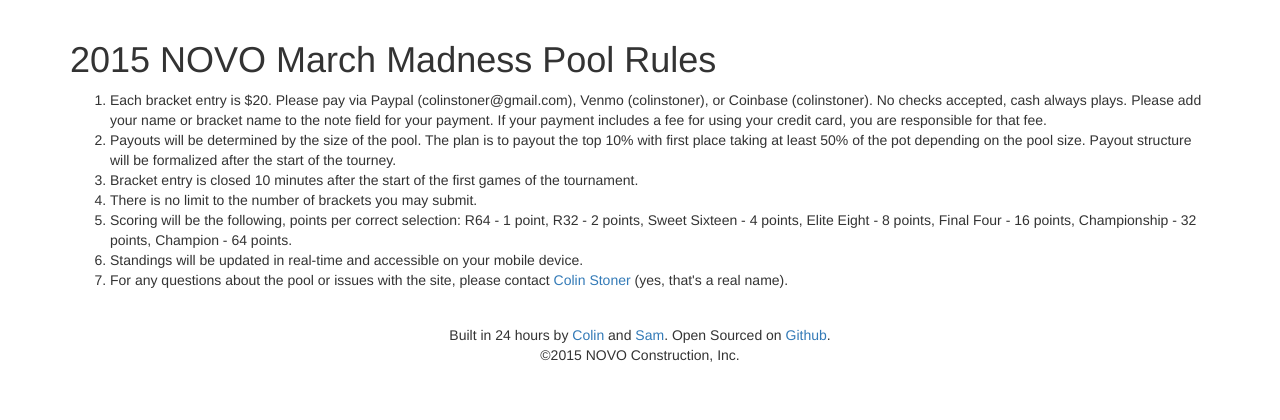
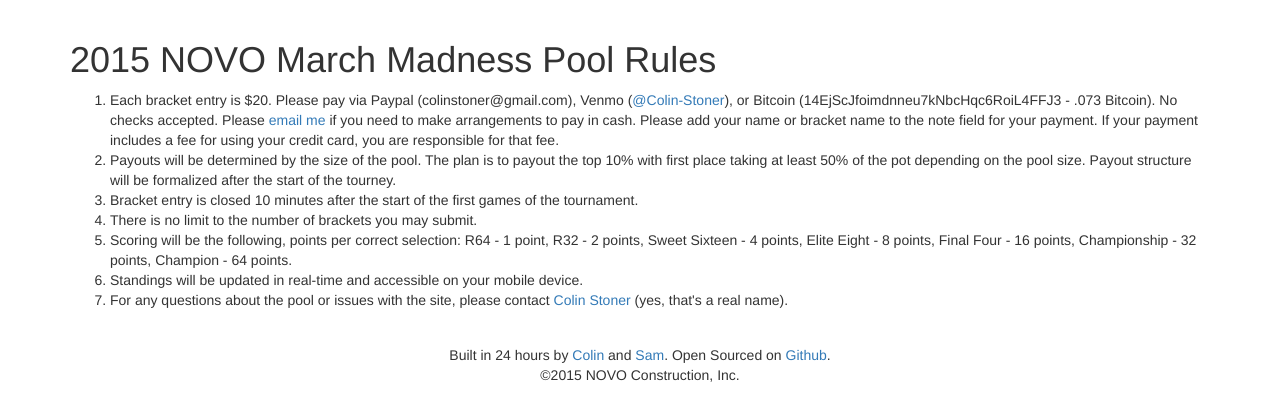
Before and after one commit to NOVO-Construction/django-march-madness, a Django app: template django-march-madness/templates/pages/rules.html in a window 1280 px wide. Shown: the part 52-472 px from the top of the page. Run offline with Django 3.2, Linux system fonts and the light colour scheme; the template is opened without the code that fills it, so the values that code supplies are empty; some libraries are stand-ins or nearby versions.

Commit message:
Rules updates

```diff
--- a/django-march-madness/templates/pages/rules.html
+++ b/django-march-madness/templates/pages/rules.html
@@ -8,13 +8,13 @@
   <h1>2015 NOVO March Madness Pool Rules</h1>
 
   <ol>
-  	<li>Each bracket entry is $20. Please pay via Paypal (colinstoner@gmail.com), Venmo (colinstoner), or Coinbase (colinstoner). No checks accepted, cash always plays. Please add your name or bracket name to the note field for your payment. If your payment includes a fee for using your credit card, you are responsible for that fee.</li>
+  	<li>Each bracket entry is $20. Please pay via Paypal (colinstoner@gmail.com), Venmo (<a href="https://venmo.com/Colin-Stoner">@Colin-Stoner</a>), or Bitcoin (14EjScJfoimdnneu7kNbcHqc6RoiL4FFJ3 - .073 Bitcoin). No checks accepted. Please <a href="mailto:cstoner@novoconstruction.com">email me</a> if you need to make arrangements to pay in cash. Please add your name or bracket name to the note field for your payment. If your payment includes a fee for using your credit card, you are responsible for that fee.</li>
   	<li>Payouts will be determined by the size of the pool. The plan is to payout the top 10% with first place taking at least 50% of the pot depending on the pool size. Payout structure will be formalized after the start of the tourney.</li>
   	<li>Bracket entry is closed 10 minutes after the start of the first games of the tournament.</li>
   	<li>There is no limit to the number of brackets you may submit.</li>
-	<li>Scoring will be the following, points per correct selection: R64 - 1 point, R32 - 2 points, Sweet Sixteen - 4 points, Elite Eight - 8 points, Final Four - 16 points, Championship - 32 points, Champion - 64 points.</li>
-	<li>Standings will be updated in real-time and accessible on your mobile device.</li>
-	<li>For any questions about the pool or issues with the site, please contact <a href="mailto:cstoner@novoconstruction.com">Colin Stoner</a> (yes, that's a real name).
+		<li>Scoring will be the following, points per correct selection: R64 - 1 point, R32 - 2 points, Sweet Sixteen - 4 points, Elite Eight - 8 points, Final Four - 16 points, Championship - 32 points, Champion - 64 points.</li>
+		<li>Standings will be updated in real-time and accessible on your mobile device.</li>
+		<li>For any questions about the pool or issues with the site, please contact <a href="mailto:cstoner@novoconstruction.com">Colin Stoner</a> (yes, that's a real name).
   </ol>
 
 </div>
```
